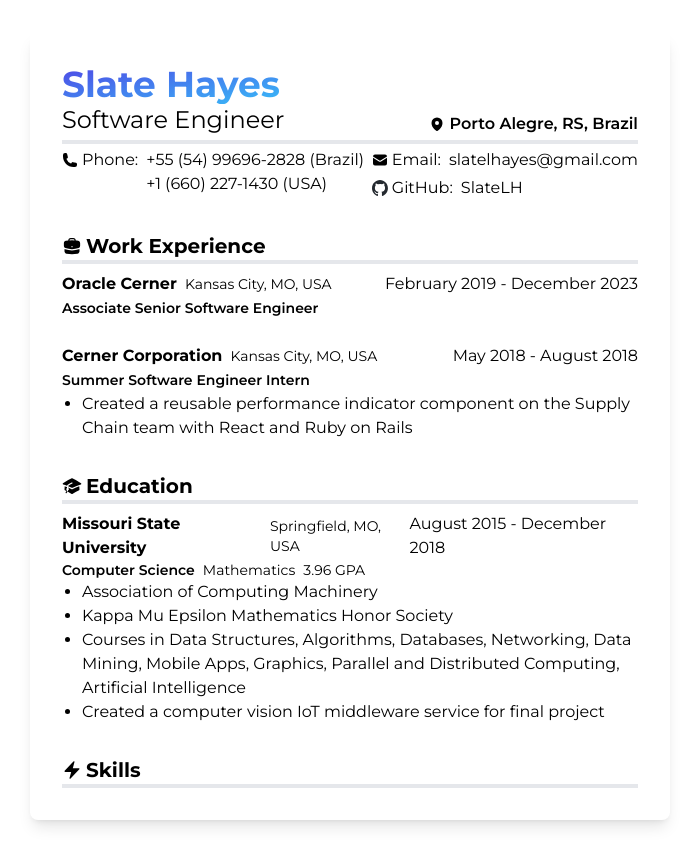
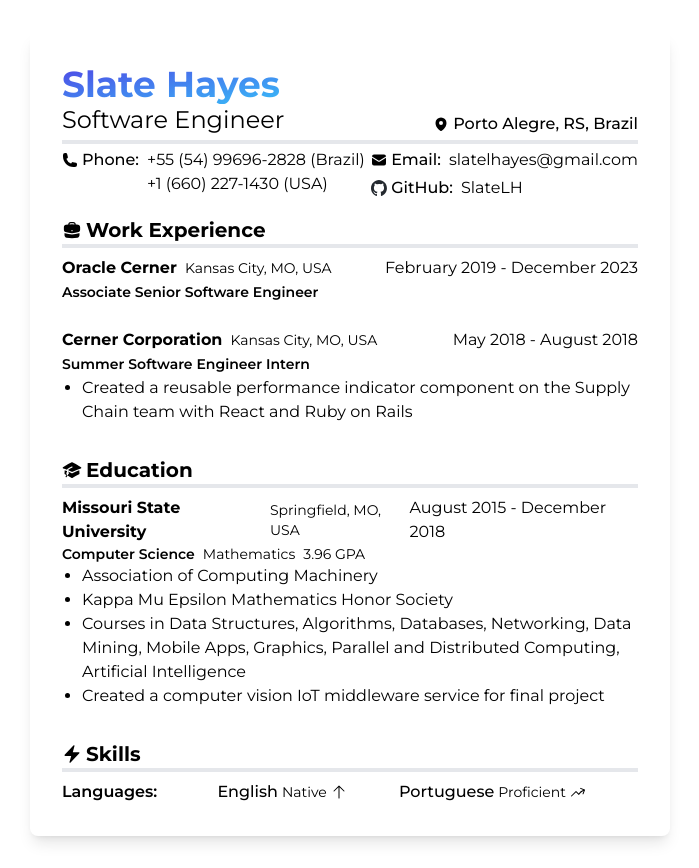
Before and after one commit to SlateLH/slatehayes, a Next.js app: page / in a window 1280 px wide. Shown: the whole page, without its empty margins (290-989 px from the left). Built offline with nearby package versions, Linux system fonts and the light colour scheme.

Commit message:
Add languages to skills

```diff
--- a/src/app/page.tsx
+++ b/src/app/page.tsx
@@ -17,7 +17,7 @@
             <svg xmlns="http://www.w3.org/2000/svg" viewBox="0 0 24 24" fill="currentColor" className="w-4 h-4">
               <path fillRule="evenodd" d="m11.54 22.351.07.04.028.016a.76.76 0 0 0 .723 0l.028-.015.071-.041a16.975 16.975 0 0 0 1.144-.742 19.58 19.58 0 0 0 2.683-2.282c1.944-1.99 3.963-4.98 3.963-8.827a8.25 8.25 0 0 0-16.5 0c0 3.846 2.02 6.837 3.963 8.827a19.58 19.58 0 0 0 2.682 2.282 16.975 16.975 0 0 0 1.145.742ZM12 13.5a3 3 0 1 0 0-6 3 3 0 0 0 0 6Z" clipRule="evenodd" />
             </svg>
-            <span className="font-semibold">
+            <span className="font-medium">
               Porto Alegre, RS, Brazil
             </span>
           </span>
@@ -28,7 +28,9 @@
               <svg xmlns="http://www.w3.org/2000/svg" viewBox="0 0 24 24" fill="currentColor" className="w-4 h-4">
                 <path fillRule="evenodd" d="M1.5 4.5a3 3 0 0 1 3-3h1.372c.86 0 1.61.586 1.819 1.42l1.105 4.423a1.875 1.875 0 0 1-.694 1.955l-1.293.97c-.135.101-.164.249-.126.352a11.285 11.285 0 0 0 6.697 6.697c.103.038.25.009.352-.126l.97-1.293a1.875 1.875 0 0 1 1.955-.694l4.423 1.105c.834.209 1.42.959 1.42 1.82V19.5a3 3 0 0 1-3 3h-2.25C8.552 22.5 1.5 15.448 1.5 6.75V4.5Z" clipRule="evenodd" />
               </svg>
-              Phone:
+              <span className="font-medium">
+                Phone:
+              </span>
             </span>
             <div className="flex flex-col">
               <Link href="tel:+5554996962828">{"+55 (54) 99696-2828 (Brazil)"}</Link>
@@ -42,7 +44,9 @@
                   <path d="M1.5 8.67v8.58a3 3 0 0 0 3 3h15a3 3 0 0 0 3-3V8.67l-8.928 5.493a3 3 0 0 1-3.144 0L1.5 8.67Z" />
                   <path d="M22.5 6.908V6.75a3 3 0 0 0-3-3h-15a3 3 0 0 0-3 3v.158l9.714 5.978a1.5 1.5 0 0 0 1.572 0L22.5 6.908Z" />
                 </svg>
-                Email:
+                <span className="font-medium">
+                  Email:
+                </span>
               </span>
               slatelhayes@gmail.com
             </Link>
@@ -55,13 +59,15 @@
                   height={16}
                   priority
                 />
-                GitHub:
+                <span className="font-medium">
+                  GitHub:
+                </span>
               </span>
               SlateLH
             </Link>
           </div>
         </div>
-        <div className="w-full flex flex-col pt-8">
+        <div className="w-full flex flex-col pt-4">
           <div className="flex items-center gap-1 border-b-4">
             <svg xmlns="http://www.w3.org/2000/svg" viewBox="0 0 24 24" fill="currentColor" className="w-5 h-5">
               <path fillRule="evenodd" d="M7.5 5.25a3 3 0 0 1 3-3h3a3 3 0 0 1 3 3v.205c.933.085 1.857.197 2.774.334 1.454.218 2.476 1.483 2.476 2.917v3.033c0 1.211-.734 2.352-1.936 2.752A24.726 24.726 0 0 1 12 15.75c-2.73 0-5.357-.442-7.814-1.259-1.202-.4-1.936-1.541-1.936-2.752V8.706c0-1.434 1.022-2.7 2.476-2.917A48.814 48.814 0 0 1 7.5 5.455V5.25Zm7.5 0v.09a49.488 49.488 0 0 0-6 0v-.09a1.5 1.5 0 0 1 1.5-1.5h3a1.5 1.5 0 0 1 1.5 1.5Zm-3 8.25a.75.75 0 1 0 0-1.5.75.75 0 0 0 0 1.5Z" clipRule="evenodd" />
@@ -162,6 +168,37 @@
               Skills
             </h3>
           </div>
+          <div className="flex flex-col gap-4 pt-2">
+            <div className="flex items-center gap-2">
+              <span className="font-semibold">
+                Languages:
+              </span>
+              <div className="grow flex items-center justify-evenly">
+                <div className="flex items-center gap-1">
+                  <span className="font-medium">
+                    English
+                  </span>
+                  <span className="text-sm">
+                    Native
+                  </span>
+                  <svg xmlns="http://www.w3.org/2000/svg" viewBox="0 0 24 24" fill="currentColor" className="w-4 h-4">
+                    <path fillRule="evenodd" d="M11.47 2.47a.75.75 0 0 1 1.06 0l7.5 7.5a.75.75 0 1 1-1.06 1.06l-6.22-6.22V21a.75.75 0 0 1-1.5 0V4.81l-6.22 6.22a.75.75 0 1 1-1.06-1.06l7.5-7.5Z" clipRule="evenodd" />
+                  </svg>
+                </div>
+                <div className="flex items-center gap-1">
+                  <span className="font-medium">
+                    Portuguese
+                  </span>
+                  <span className="text-sm">
+                    Proficient
+                  </span>
+                  <svg xmlns="http://www.w3.org/2000/svg" viewBox="0 0 24 24" fill="currentColor" className="w-4 h-4">
+                    <path fillRule="evenodd" d="M15.22 6.268a.75.75 0 0 1 .968-.431l5.942 2.28a.75.75 0 0 1 .431.97l-2.28 5.94a.75.75 0 1 1-1.4-.537l1.63-4.251-1.086.484a11.2 11.2 0 0 0-5.45 5.173.75.75 0 0 1-1.199.19L9 12.312l-6.22 6.22a.75.75 0 0 1-1.06-1.061l6.75-6.75a.75.75 0 0 1 1.06 0l3.606 3.606a12.695 12.695 0 0 1 5.68-4.974l1.086-.483-4.251-1.632a.75.75 0 0 1-.432-.97Z" clipRule="evenodd" />
+                  </svg>
+                </div>
+              </div>
+            </div>
+          </div>
         </div>
     </main>
   );
```
